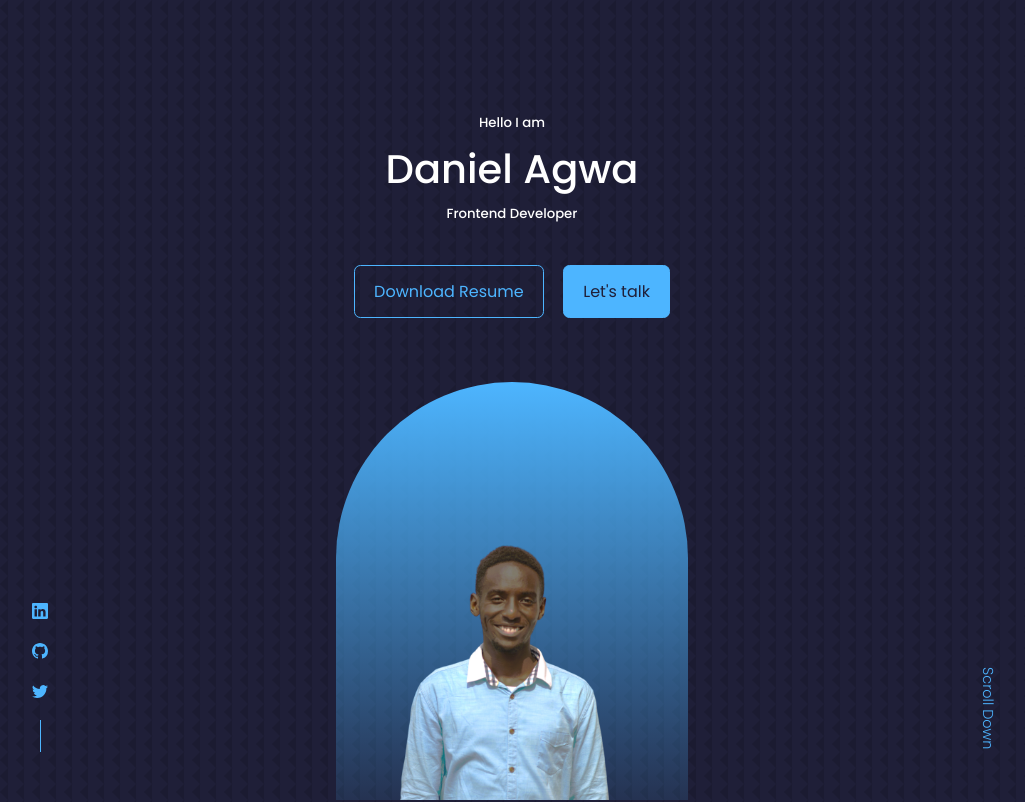
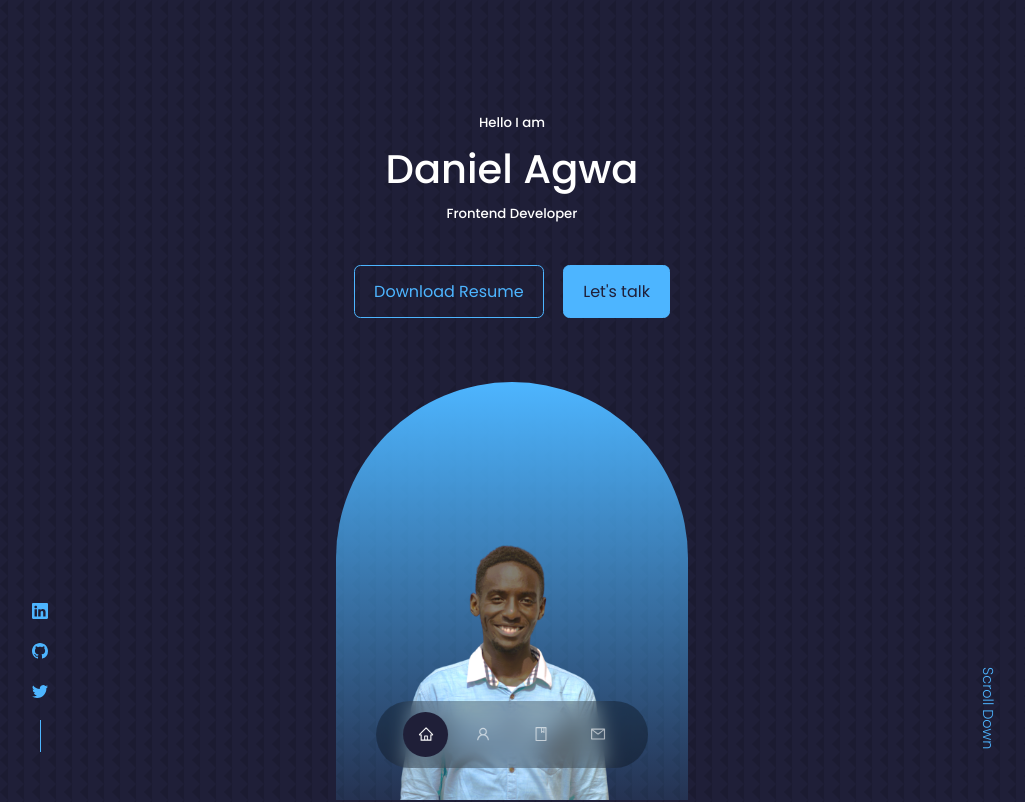
Before and after one commit to agwadan/agwa, a React (Vite) app: page / in a window 1280 px wide. Shown: the top 802 px of the page, without its empty margins (128-1153 px from the left). Built offline with nearby package versions, Linux system fonts and the light colour scheme.

Commit message:
Style navigation

```diff
--- a/src/components/about/index.jsx
+++ b/src/components/about/index.jsx
@@ -3,8 +3,7 @@ import React from 'react';
 const About = () => {
   return (
     <section id='about'>
-
-
+      About
     </section>
   )
 }
--- a/src/components/contact/index.jsx
+++ b/src/components/contact/index.jsx
@@ -3,11 +3,12 @@ import React from 'react'
 const Contact = () => {
   return (
     <section id='contact'>
-      <form action='https://formsubmit.co/226fee2a163bc223bdeac6807869eae4' method='POST'>
+      Contact
+      {/* <form action='https://formsubmit.co/226fee2a163bc223bdeac6807869eae4' method='POST'>
         <input type='text' name='name' required />
         <input type='textarea' name='message' required />
         <button type='submit'>Submit</button>
-      </form>
+      </form> */}
     </section>
   )
 }
--- a/src/components/nav/index.jsx
+++ b/src/components/nav/index.jsx
@@ -1,13 +1,13 @@
 import React from 'react';
+import './nav.css';
 import { AiOutlineHome, AiOutlineUser, AiOutlineBook, AiOutlineMail } from 'react-icons/ai';
 
 const Nav = () => {
   return (
     <nav>
-      <a href="#"><AiOutlineHome /> </a>
+      <a className='active' href="#"><AiOutlineHome /> </a>
       <a href="#about"><AiOutlineUser /> </a>
       <a href="#experience"><AiOutlineBook /> </a>
-      {/*  <a href="#"><AiOutlineHome /> </a> */}
       <a href="#contacts"><AiOutlineMail /> </a>
     </nav>
   )
--- /dev/null
+++ b/src/components/nav/nav.css
@@ -0,0 +1,32 @@
+nav {
+  background: rgba(0, 0, 0, 0.3);
+  width: max-content;
+  display: block;
+  padding: 0.7rem 1.7rem;
+  z-index: 2;
+  position: fixed;
+  left: 50%;
+  transform: translate(-50%);
+  bottom: 2rem;
+  display: flex;
+  gap: 0.8rem;
+  border-radius: 3rem;
+  backdrop-filter: blur(10px);
+}
+
+nav a {
+  background: transparent;
+  padding: 0.9rem;
+  border-radius: 50%;
+  display: flex;
+  color: var(--color-light);
+}
+
+nav a:hover {
+  background: rgba(0, 0, 0, 0.3);
+}
+
+nav a.active {
+  background: var(--color-bg);
+  color: var(--color-white);
+}
```
